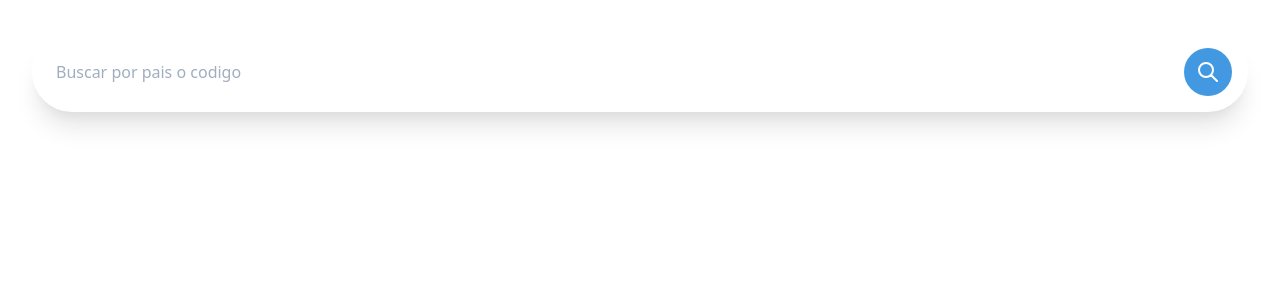
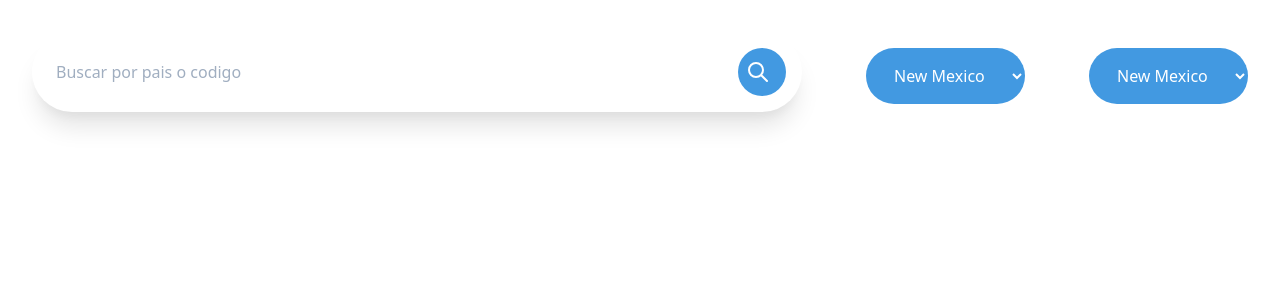
Before and after one commit to joskr2/crehana-demo, a React (Create React App) app: page / in a window 1280 px wide. Shown: the top 300 px of the page. Built offline with nearby package versions, Linux system fonts and the light colour scheme.

Commit message:
added responsitivity to selects

```diff
--- a/src/components/SearchBar/SearchBar.tsx
+++ b/src/components/SearchBar/SearchBar.tsx
@@ -3,9 +3,9 @@ import React, { useState } from "react";
 const SearchBar: React.FC = () => {
   const [search, setSearch] = useState<String>("");
   return (
-    <>
-      <div className="p-8">
-        <div className="bg-white flex items-center rounded-full shadow-xl">
+    <div className="flex flex-wrap">
+      <div className="p-8 flex-1 ">
+        <div className="bg-white flex items-center rounded-full shadow-xl ">
           <input
             className="rounded-l-full w-full py-4 px-6 text-gray-700 leading-tight focus:outline-none"
             id="search"
@@ -13,8 +13,8 @@ const SearchBar: React.FC = () => {
             placeholder="Buscar por pais o codigo"
             onChange={(e) => setSearch(e.target.value)}
           />
-          <div className="p-4">
-            <button className="bg-blue-500 text-white rounded-full p-2 hover:bg-blue-400 focus:outline-none w-12 h-12 flex items-center justify-center">
+          <div className="p-4 ">
+            <button className="bg-blue-500 text-white rounded-full p-2 hover:bg-blue-400 focus:outline-none w-12 h-12 flex items-center">
               <svg
                 className="w-6 h-6"
                 fill="none"
@@ -32,8 +32,32 @@ const SearchBar: React.FC = () => {
             </button>
           </div>
         </div>
+
       </div>
-    </>
+
+      <div className="flex transform translate-y-4">
+      <div className="p-8  flex-grow">
+        <select
+          className="rounded-full w-full py-4 px-6 text-white leading-tight focus:outline-none bg-blue-500 border-solid border-gray-800 align-middle items-center "
+          id="select-1"
+        >
+          <option>New Mexico</option>
+          <option>Missouri</option>
+          <option>Texas</option>
+        </select>
+      </div>
+      <div className="p-8  flex-grow">
+        <select
+          className="rounded-full w-full py-4 px-6 text-white leading-tight focus:outline-none bg-blue-500 border-solid border-gray-800 align-middle items-center "
+          id="select-1"
+        >
+          <option>New Mexico</option>
+          <option>Missouri</option>
+          <option>Texas</option>
+        </select>
+      </div>
+      </div>
+    </div>
   );
 };
 
```
